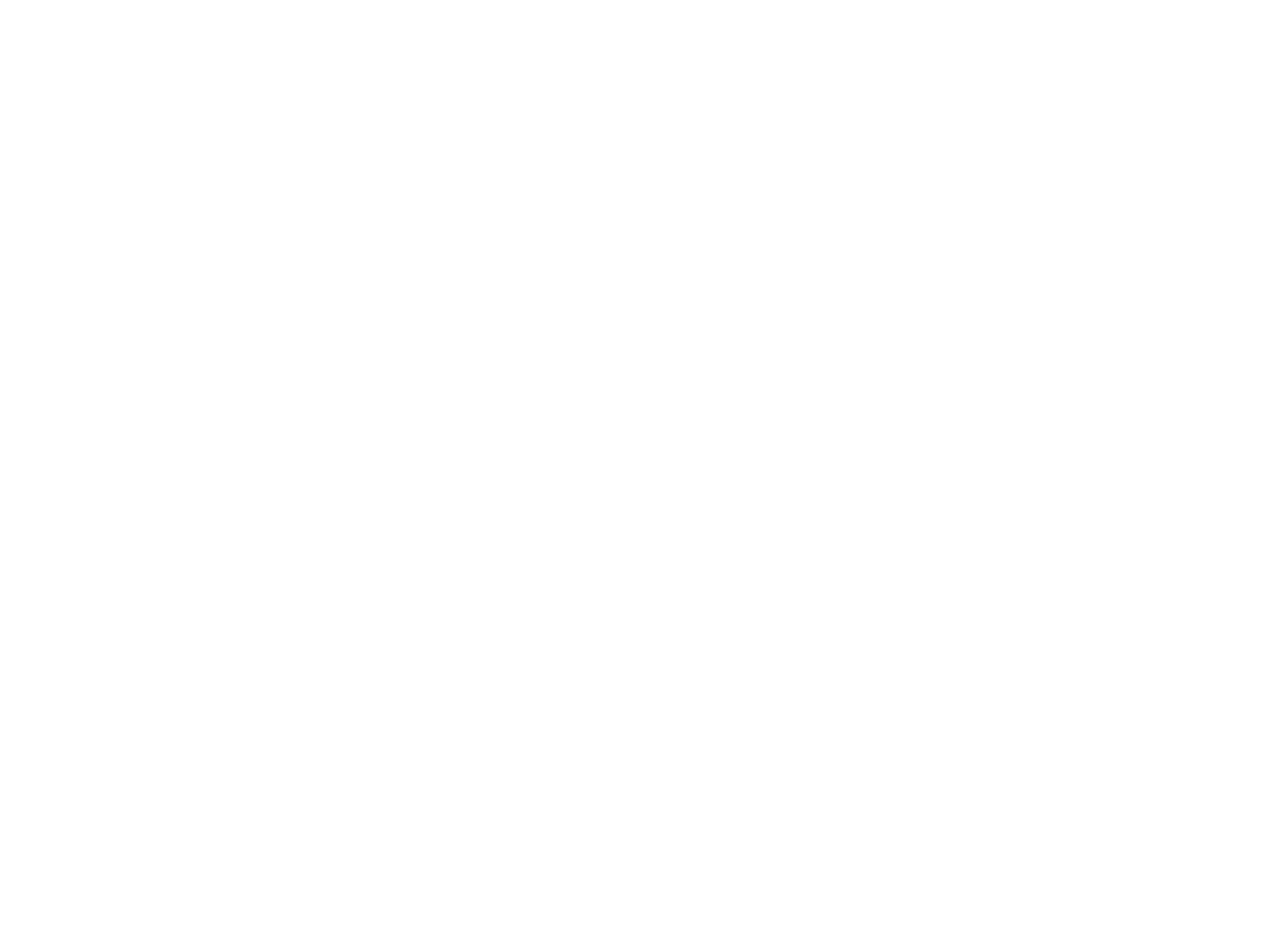
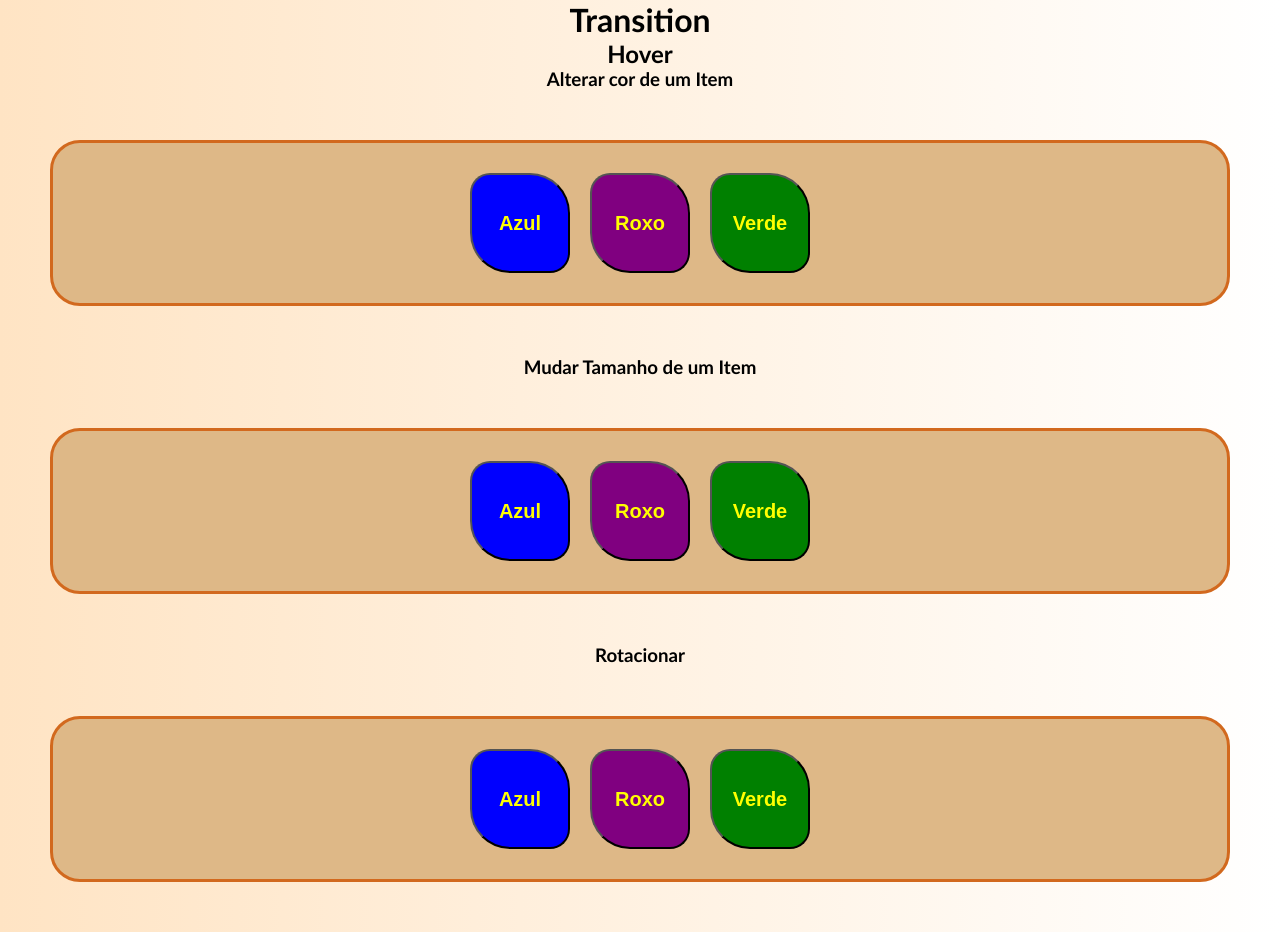
Before and after one commit to DevMenescal/AnimacoesCSS2025.1, a plain HTML site: page index.html in a window 1280 px wide. Before the commit the page ends 800 px from the top, so only its background shows below. Drawn offline with Linux system fonts and the light colour scheme.

Commit message:
Commit de Atualização 17/06
Envio do novo código da aula do dia 17/06

```diff
--- a/index.html
+++ b/index.html
@@ -4,8 +4,36 @@
     <meta charset="UTF-8">
     <meta name="viewport" content="width=device-width, initial-scale=1.0">
     <title>Animações CSS</title>
+    <link rel="stylesheet" href="./style/styles.css">
 </head>
 <body>
+    <h1>Transition</h1>
+
+    <h2>Hover</h2>
+
+    <h3>Alterar cor de um Item</h3>
+
+    <section>
+        <button class="item-blue transition">Azul</button>
+        <button class="item-purple transition">Roxo</button>
+        <button class="item-green transition">Verde</button>
+    </section>
+
+    <h3>Mudar Tamanho de um Item</h3>
+
+    <section>
+        <button class="item-blue transition-size">Azul</button>
+        <button class="item-purple transition-size">Roxo</button>
+        <button class="item-green transition-size">Verde</button>
+    </section>
+
+    <h3>Rotacionar</h3>
+
+    <section>
+        <button class="item-blue transition-rotate">Azul</button>
+        <button class="item-purple transition-rotate">Roxo</button>
+        <button class="item-green transition-rotate">Verde</button>
+    </section>
 
 </body>
 </html>
--- a/style/styles.css
+++ b/style/styles.css
@@ -0,0 +1,63 @@
+*{
+    margin: 0;
+    padding: 0;
+    box-sizing: border-box;
+}
+
+body{
+    text-align: center;
+    font-family: 'Gill Sans', 'Gill Sans MT', Calibri, 'Trebuchet MS', sans-serif;
+    background: linear-gradient(to right, #ffe4c4, #ffffff);
+}
+
+section{
+    display: flex;
+    align-items: center;
+    justify-content: center;
+    background-color: #deb887;
+    border: 3px solid #d2691e;
+    border-radius: 30px;
+    padding: 30px;
+    margin: 50px;
+}
+
+.item-blue{
+    color: #ffff00;
+    font-size: 20px;
+    font-weight: bold; /* Mesmo que o valor de 700. */
+    width: 100px;
+    height: 100px;
+    background-color: #0000ff;
+    border-radius: 20px 40px;
+    margin-right: 20px;
+    display: flex;
+    justify-content: center;
+    align-items: center;
+}
+
+.item-purple{
+    color: #ffff00;
+    font-size: 20px;
+    font-weight: 700;
+    width: 100px;
+    height: 100px;
+    background-color: #800080;
+    border-radius: 20px 40px;
+    margin-right: 20px;
+    display: flex;
+    justify-content: center;
+    align-items: center;
+}
+
+.item-green{
+    color: #ffff00;
+    font-size: 20px;
+    font-weight: bold;
+    width: 100px;
+    height: 100px;
+    background-color: #008000;
+    border-radius: 20px 40px;
+    display: flex;
+    justify-content: center;
+    align-items: center;
+}
```
